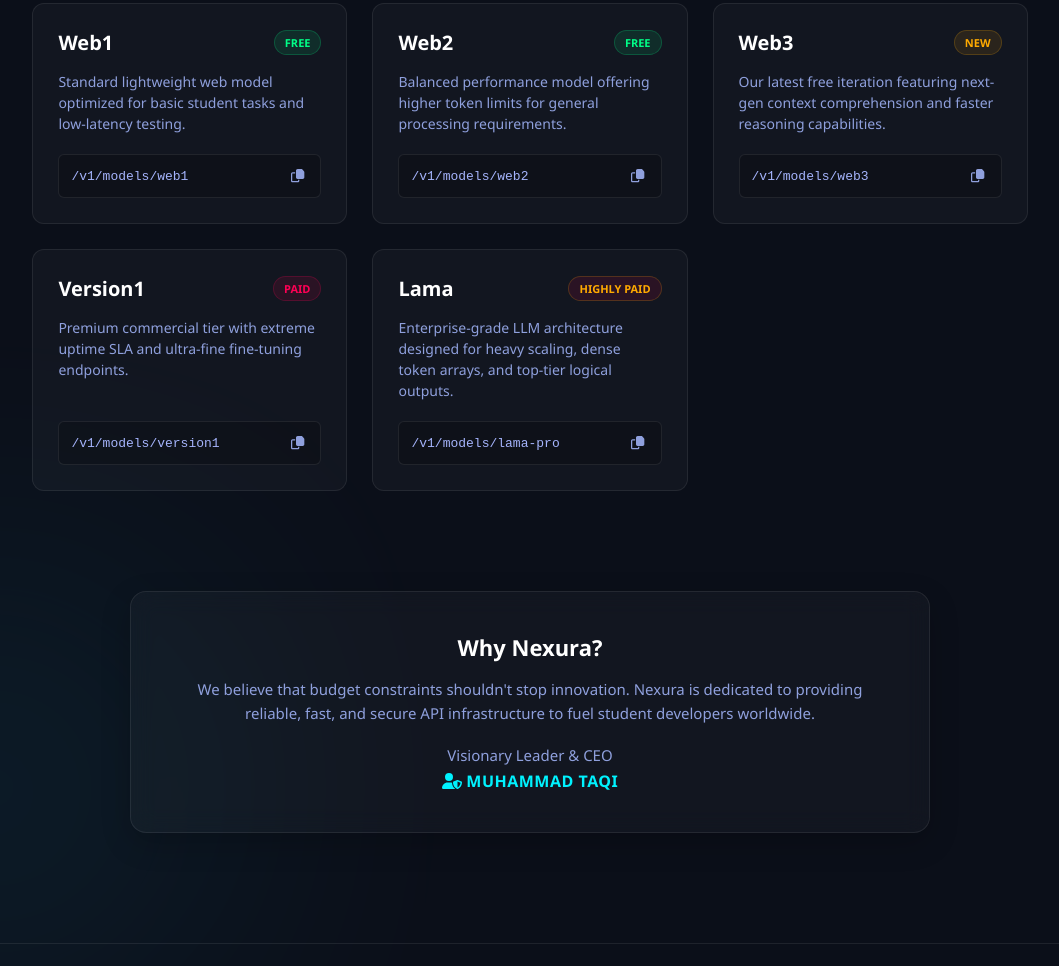
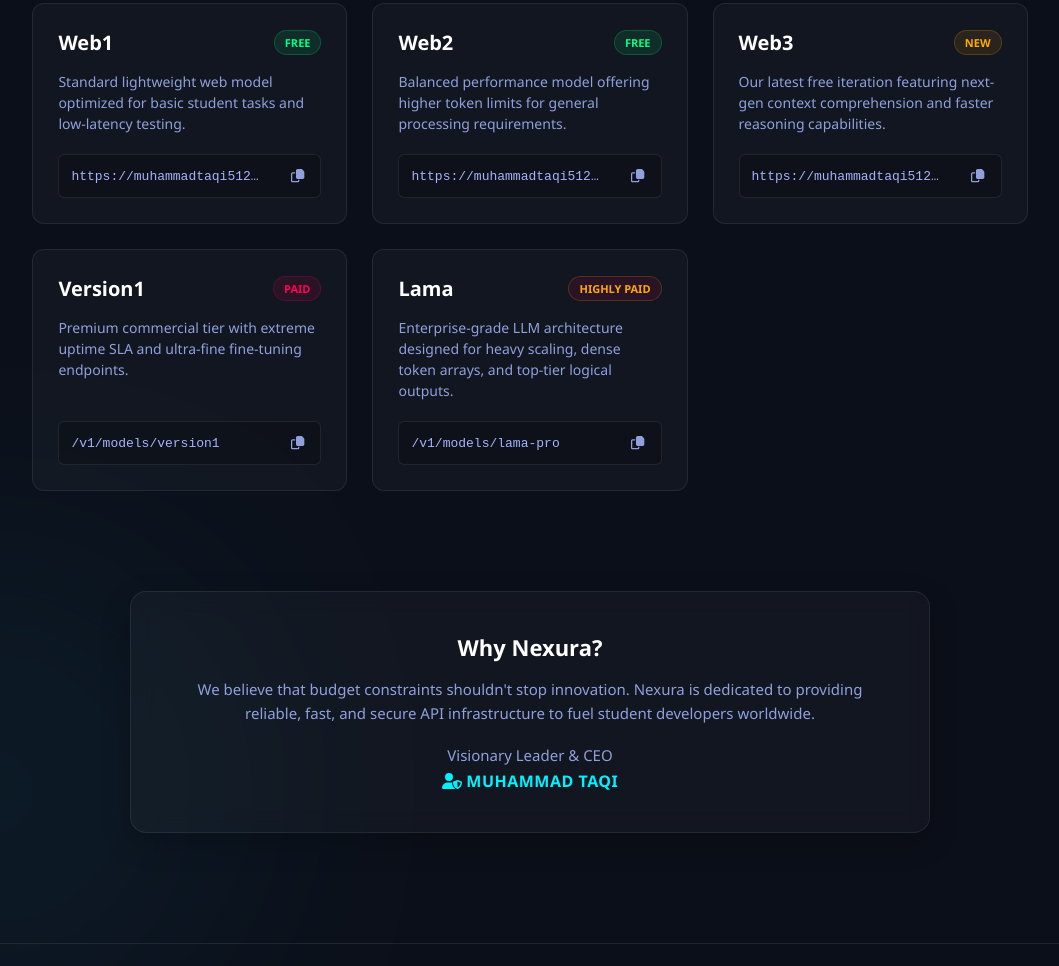
Before and after one commit to muhammadtaqi512q-oss/ROCK-AI, a plain HTML site: page index.html in a window 1280 px wide. Shown: the part 789-1755 px from the top of the page, without its empty margins (110-1169 px from the left). Drawn offline with Linux system fonts and the light colour scheme.

Commit message:
Update index.html

```diff
--- a/index.html
+++ b/index.html
@@ -391,7 +391,7 @@
                     <p class="model-desc">Standard lightweight web model optimized for basic student tasks and low-latency testing.</p>
                 </div>
                 <div class="copy-box">
-                    <span class="api-route" id="model-web1">/v1/models/web1</span>
+                    <span class="api-route" id="model-web1">https://muhammadtaqi512q-oss.github.io/ROCK-AI/WEB1</span>
                     <button class="copy-btn" onclick="copyApiRoute('model-web1')"><i class="far fa-copy"></i></button>
                 </div>
             </div>
@@ -405,7 +405,7 @@
                     <p class="model-desc">Balanced performance model offering higher token limits for general processing requirements.</p>
                 </div>
                 <div class="copy-box">
-                    <span class="api-route" id="model-web2">/v1/models/web2</span>
+                    <span class="api-route" id="model-web2">https://muhammadtaqi512q-oss.github.io/ROCK-AI/WEB2</span>
                     <button class="copy-btn" onclick="copyApiRoute('model-web2')"><i class="far fa-copy"></i></button>
                 </div>
             </div>
@@ -419,7 +419,7 @@
                     <p class="model-desc">Our latest free iteration featuring next-gen context comprehension and faster reasoning capabilities.</p>
                 </div>
                 <div class="copy-box">
-                    <span class="api-route" id="model-web3">/v1/models/web3</span>
+                    <span class="api-route" id="model-web3">https://muhammadtaqi512q-oss.github.io/ROCK-AI/WEB3</span>
                     <button class="copy-btn" onclick="copyApiRoute('model-web3')"><i class="far fa-copy"></i></button>
                 </div>
             </div>
```
